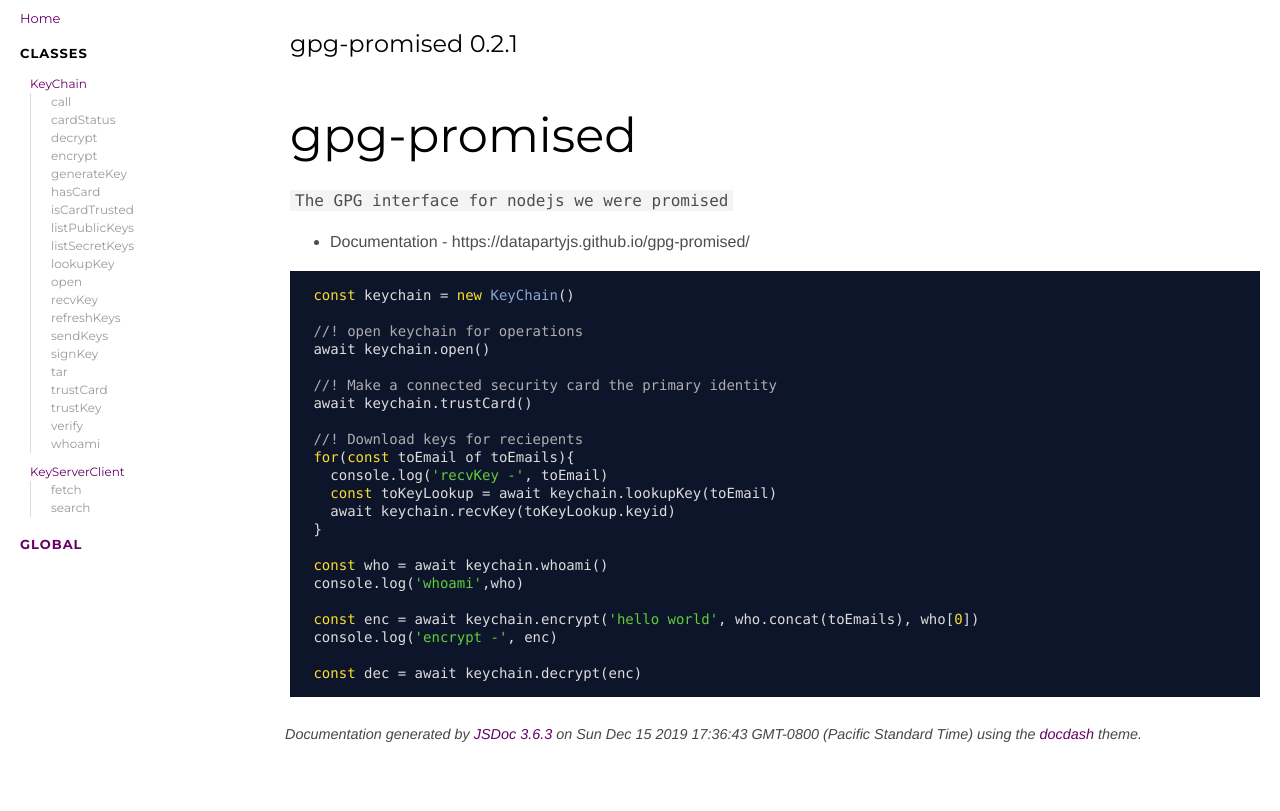
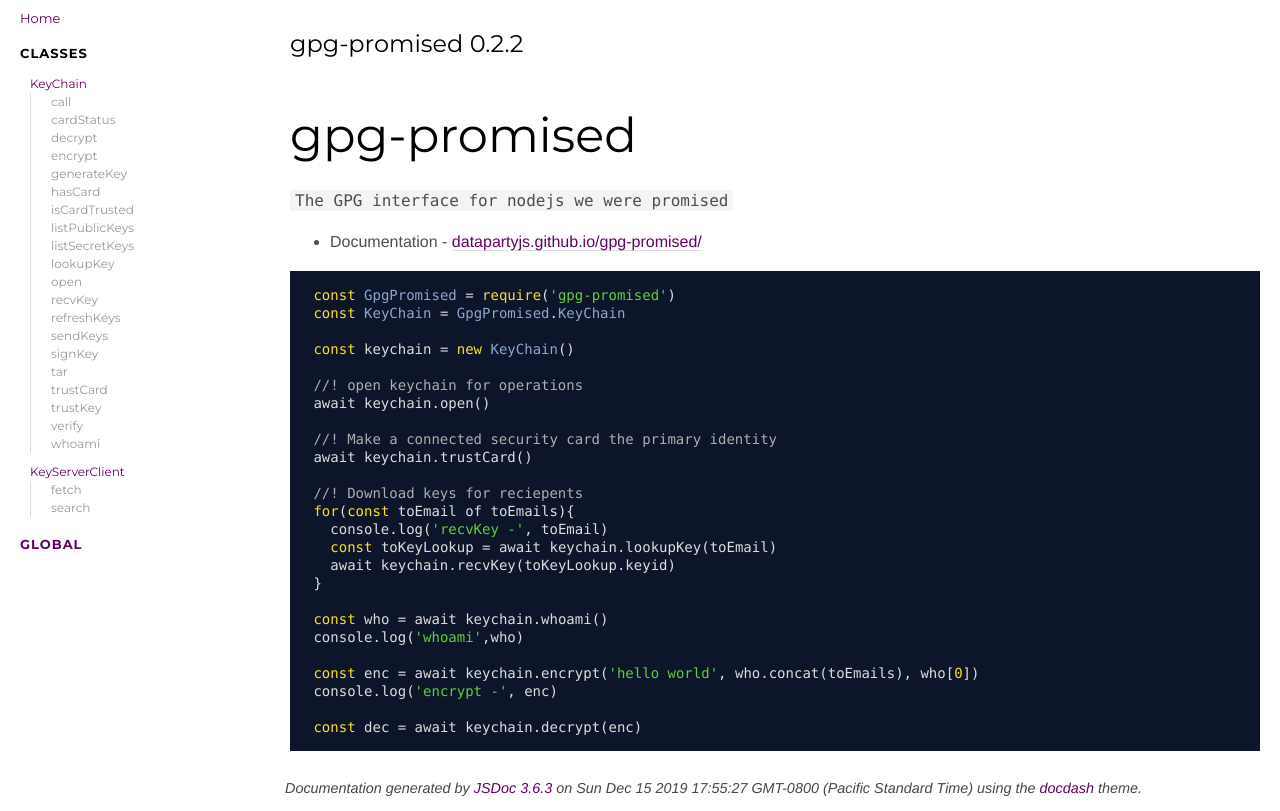
Before and after one commit to datapartyjs/gpg-promised, a website: page docs/index.html in a window 1280 px wide. Drawn offline with Linux system fonts and the light colour scheme.

Commit message:
minor version bump

```diff
--- a/docs/index.html
+++ b/docs/index.html
@@ -41,7 +41,7 @@
 
 
     <section class="package">
-        <h3>gpg-promised 0.2.1</h3>
+        <h3>gpg-promised 0.2.2</h3>
     </section>
 
 
@@ -60,9 +60,12 @@
         <article><h1>gpg-promised</h1>
 <p><code>The GPG interface for nodejs we were promised</code></p>
 <ul>
-<li>Documentation - https://datapartyjs.github.io/gpg-promised/</li>
+<li>Documentation - <a href="https://datapartyjs.github.io/gpg-promised/">datapartyjs.github.io/gpg-promised/</a></li>
 </ul>
-<pre class="prettyprint source"><code> const keychain = new KeyChain()
+<pre class="prettyprint source"><code> const GpgPromised = require('gpg-promised')
+ const KeyChain = GpgPromised.KeyChain
+
+ const keychain = new KeyChain()
 
  //! open keychain for operations
  await keychain.open()
@@ -99,7 +102,7 @@
 <br class="clear">
 
 <footer>
-    Documentation generated by <a href="https://github.com/jsdoc3/jsdoc">JSDoc 3.6.3</a> on Sun Dec 15 2019 17:36:43 GMT-0800 (Pacific Standard Time) using the <a href="https://github.com/clenemt/docdash">docdash</a> theme.
+    Documentation generated by <a href="https://github.com/jsdoc3/jsdoc">JSDoc 3.6.3</a> on Sun Dec 15 2019 17:55:27 GMT-0800 (Pacific Standard Time) using the <a href="https://github.com/clenemt/docdash">docdash</a> theme.
 </footer>
 
 <script>prettyPrint();</script>
--- a/package.json
+++ b/package.json
@@ -1,7 +1,7 @@
 {
   "name": "gpg-promised",
   "private": false,
-  "version": "0.2.1",
+  "version": "0.2.2",
   "description": "GPG async library",
   "author": "RosHub Inc. <code@roshub.io>",
   "license": "Apache-2.0",
```
Also changed, not shown: docs/KeyChain.html (+1 -1 lines), docs/KeyServerClient.html (+1 -1 lines), docs/global.html (+1 -1 lines), docs/key-chain.js.html (+1 -1 lines), docs/key-server-client.js.html (+1 -1 lines), docs/shell.js.html (+1 -1 lines), README.md.
